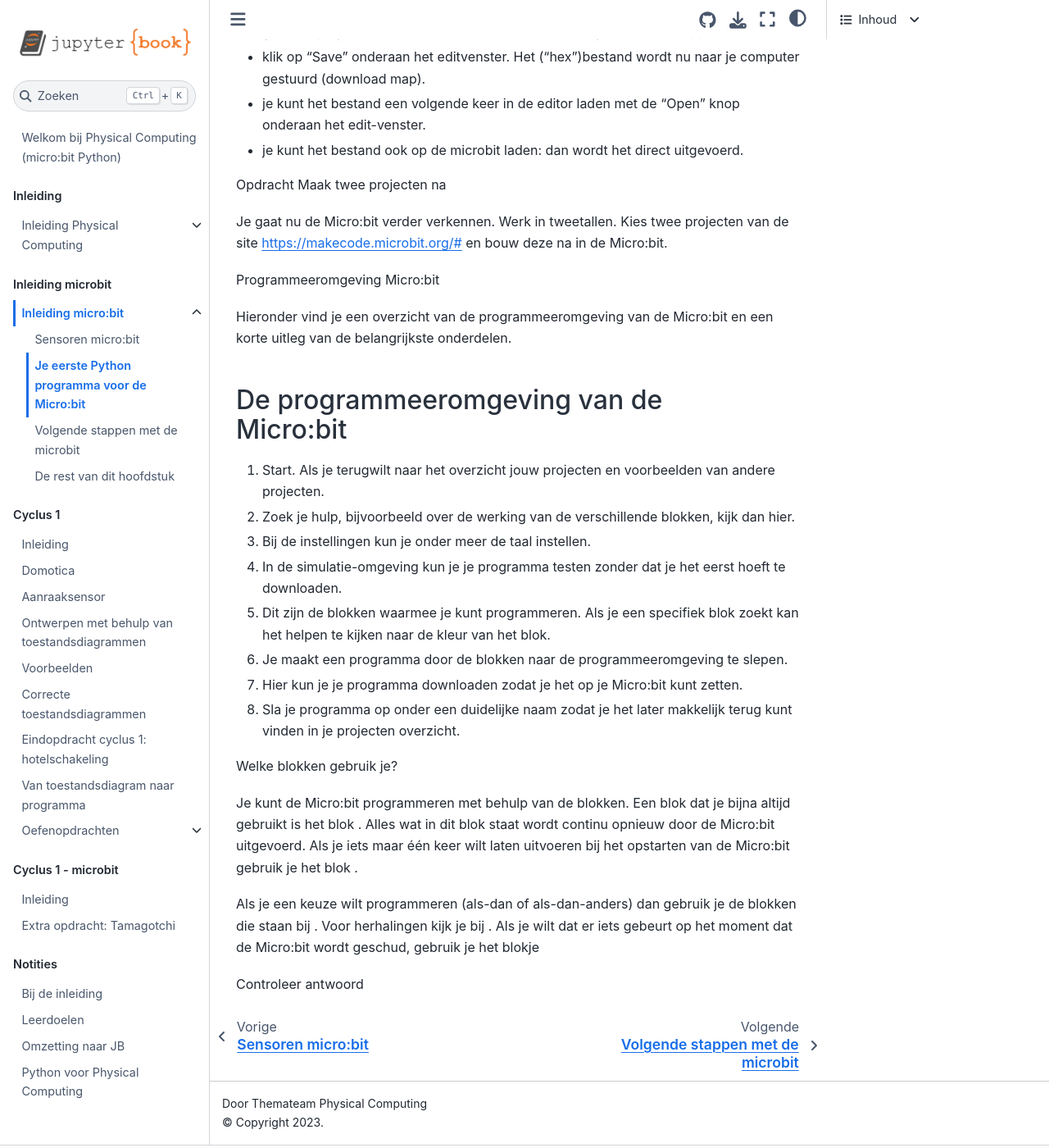
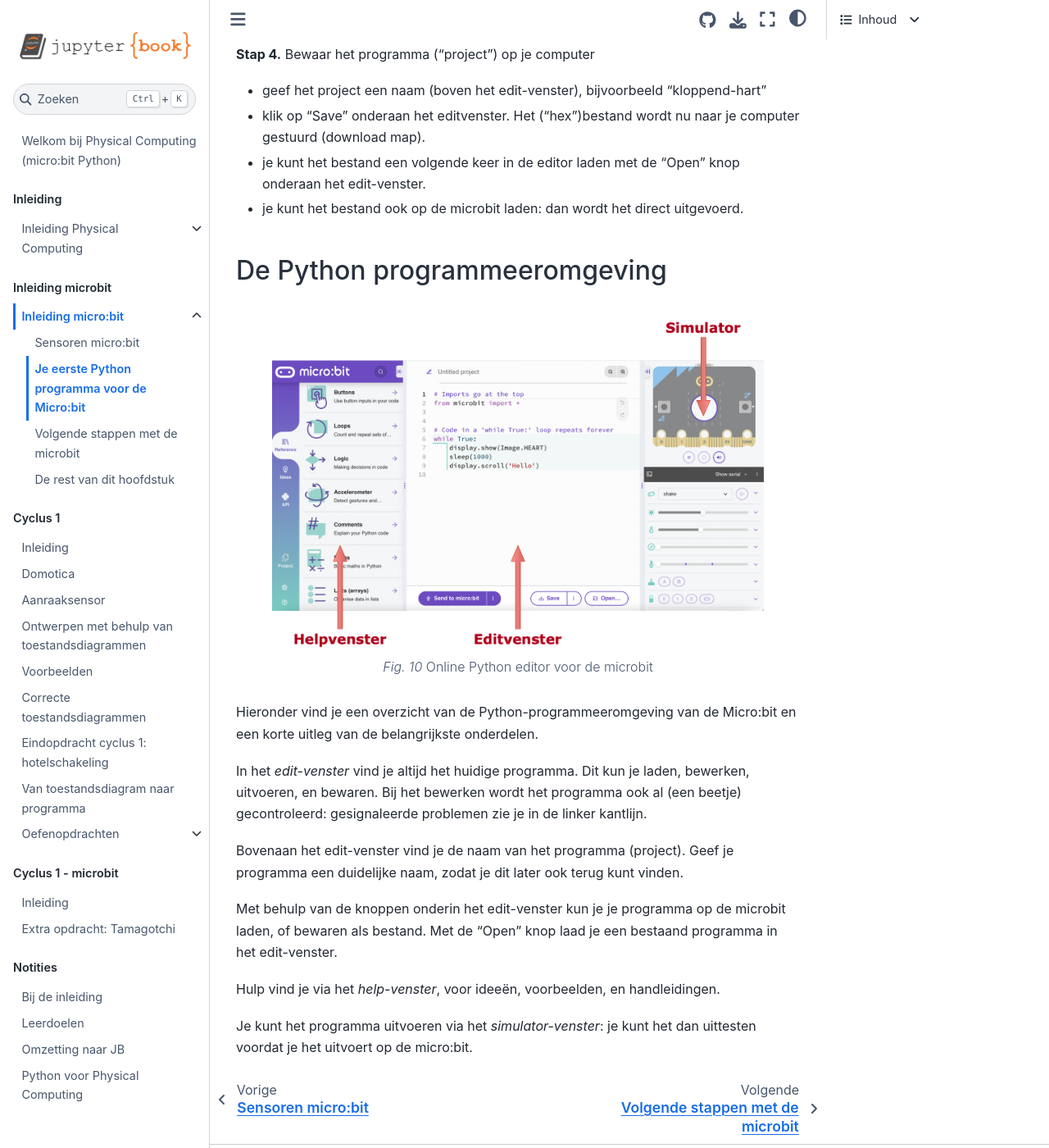
Before and after one commit to eelcodijkstra/pcbook, a Jupyter Book: the page built from microbit-inleiding/microbit-eerste-programma-python.md, in a window 1280 px wide and 1400 px high, scrolled down 1970 px. Shown: the whole window at 82% size. Built offline with Jupyter Book 1.0.4 settings and Sphinx 7.4.7 and the Sphinx Book theme 1.1.4, drawn with Linux system fonts in a browser that asks for light colours; some of the changed text lies outside the part shown.

Commit message:
Inleiding microbit bijgewerkt.

```diff
--- a/microbit-inleiding/microbit-eerste-programma-python.md
+++ b/microbit-inleiding/microbit-eerste-programma-python.md
@@ -6,9 +6,11 @@
 WebUSB wordt niet ondersteund door FireFox of Safari.
 :::
 
-We gebruiken hieronder de online Python editor voor de microbit. Deze kun je het beste gebruiken met een browser die WebUSB ondersteunt, zoals de recente versies van Chrome of Edge.
+:::{tip}
+De online Python editor kun je het beste gebruiken met een browser die WebUSB ondersteunt, zoals de recente versies van Chrome of Edge.
+:::
 
-Deze editor vind je op: https://python.microbit.org/v/3.
+De online Python editor vind je op: https://python.microbit.org/v/3.
 Je krijgt dan het volgende scherm:
 
 :::{figure} figs/microbit-python-editor-1.png
@@ -17,7 +19,7 @@
 Online Python editor voor de microbit
 :::
 
-Stap 1. Voer het programma in.
+**Stap 1.** Voer het programma in.
 
 * ga naar de website https://python.microbit.org/v/3
 * selecteer alle tekst in het edit-venster, en verwijder deze.
@@ -56,47 +58,36 @@
 * verbind je microbit met een zelfstandige voeding: een batterij, een USB "powerbank", of een USB-netvoeding.
 * het programma wordt direct uitgevoerd, zodra de microbit opstart.
 
-Stap 4. Bewaar het programma ("project") op je computer
+**Stap 4.** Bewaar het programma ("project") op je computer
 
 * geef het project een naam (boven het edit-venster), bijvoorbeeld "kloppend-hart"
 * klik op "Save" onderaan het editvenster. Het ("hex")bestand wordt nu naar je computer gestuurd (download map).
 * je kunt het bestand een volgende keer in de editor laden met de "Open" knop onderaan het edit-venster.
 * je kunt het bestand ook op de microbit laden: dan wordt het direct uitgevoerd.
 
+## De Python programmeeromgeving
 
+:::{figure} figs/microbit-python-editor-1.png
+:width: 600
 
-Opdracht Maak twee projecten na
+Online Python editor voor de microbit
+:::
 
-Je gaat nu de Micro:bit verder verkennen. Werk in tweetallen. Kies twee projecten van de site https://makecode.microbit.org/# en bouw deze na in de Micro:bit.
+Hieronder vind je een overzicht van de Python-programmeeromgeving van de Micro:bit en een korte uitleg van de belangrijkste onderdelen.
 
-Programmeeromgeving Micro:bit
+In het *edit-venster* vind je altijd het huidige programma.
+Dit kun je laden, bewerken, uitvoeren, en bewaren.
+Bij het bewerken wordt het programma ook al (een beetje) gecontroleerd:
+gesignaleerde problemen zie je in de linker kantlijn.
 
-Hieronder vind je een overzicht van de programmeeromgeving van de Micro:bit en een korte uitleg van de belangrijkste onderdelen.
+Bovenaan het edit-venster vind je de naam van het programma (project).
+Geef je programma een duidelijke naam, zodat je dit later ook terug kunt vinden.
 
+Met behulp van de knoppen onderin het edit-venster kun je je programma op de microbit laden,
+of bewaren als bestand.
+Met de "Open" knop laad je een bestaand programma in het edit-venster.
 
-## De programmeeromgeving van de Micro:bit
+Hulp vind je via het *help-venster*, voor ideeën, voorbeelden, en handleidingen.
 
-
-1. Start. Als je terugwilt naar het overzicht jouw projecten en voorbeelden van andere projecten.
-
-2. Zoek je hulp, bijvoorbeeld over de werking van de verschillende blokken, kijk dan hier.
-
-3. Bij de instellingen kun je onder meer de taal instellen.
-
-4. In de simulatie-omgeving kun je je programma testen zonder dat je het eerst hoeft te downloaden.
-
-5. Dit zijn de blokken waarmee je kunt programmeren. Als je een specifiek blok zoekt kan het helpen te kijken naar de kleur van het blok.
-
-6. Je maakt een programma door de blokken naar de programmeeromgeving te slepen.
-
-7. Hier kun je je programma downloaden zodat je het op je Micro:bit kunt zetten.
-
-8. Sla je programma op onder een duidelijke naam zodat je het later makkelijk terug kunt vinden in je projecten overzicht.
-
-Welke blokken gebruik je?
-
-Je kunt de Micro:bit programmeren met behulp van de blokken. Een blok dat je bijna altijd gebruikt is het blok . Alles wat in dit blok staat wordt continu opnieuw door de Micro:bit uitgevoerd. Als je iets maar één keer wilt laten uitvoeren bij het opstarten van de Micro:bit gebruik je het blok .
-
-Als je een keuze wilt programmeren (als-dan of als-dan-anders) dan gebruik je de blokken die staan bij . Voor herhalingen kijk je bij . Als je wilt dat er iets gebeurt op het moment dat de Micro:bit wordt geschud, gebruik je het blokje
-
-Controleer antwoord
+Je kunt het programma uitvoeren via het *simulator-venster*:
+je kunt het dan uittesten voordat je het uitvoert op de micro:bit.
```
Also changed, not shown: other parts of microbit-inleiding/microbit-eerste-programma-python.md (+3 -3 lines), inleiding/inleiding-physical-computing.md (+3 -0 lines).
